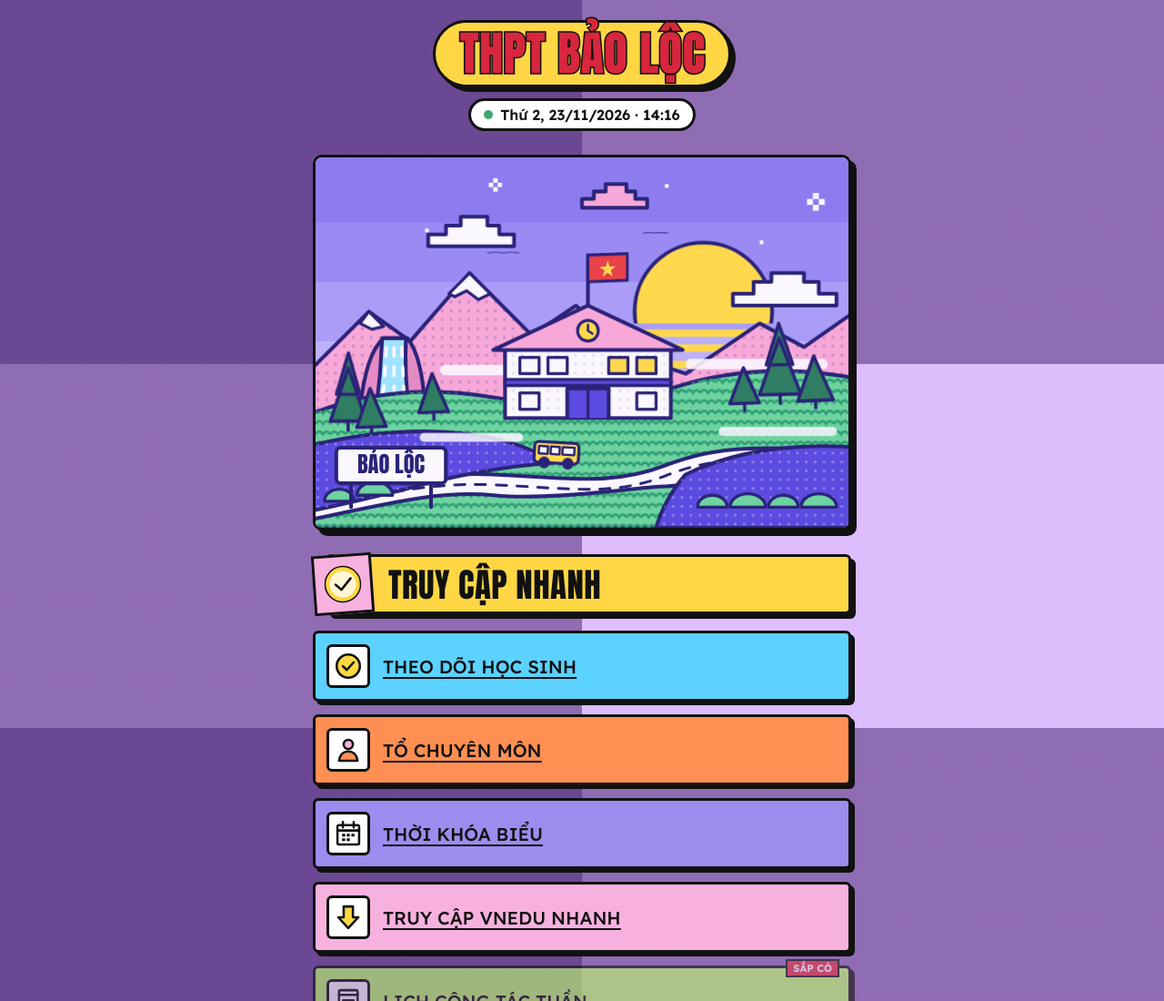
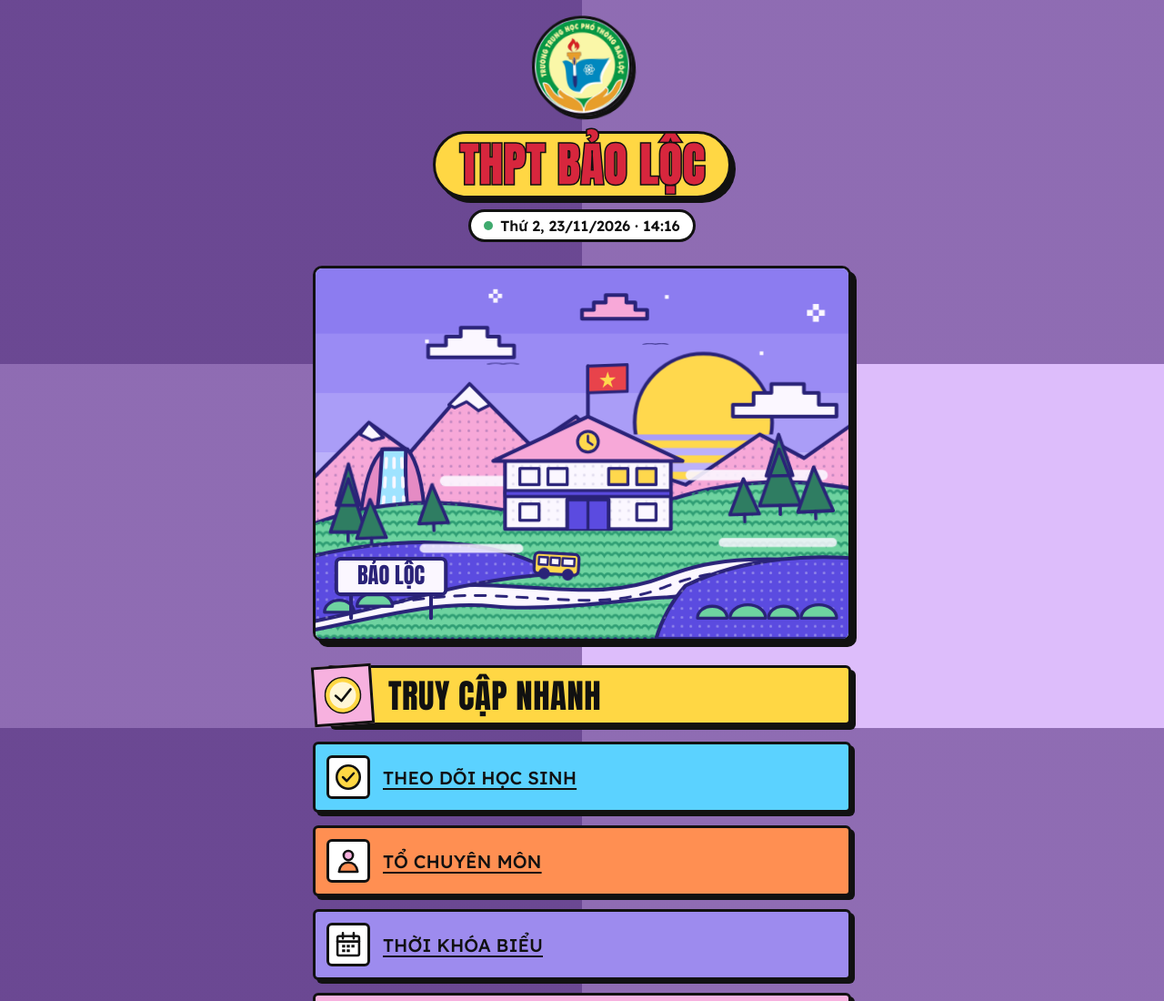
Before and after one commit to tusizhere/BAO-LOC-HIGHSCHOOL, a plain HTML site: page index.html in a window 1280 px wide. Shown: the top 1100 px of the page at 91% size. Drawn offline with Linux system fonts and the light colour scheme.

Commit message:
Thêm logo trường (cắt tròn)
Co-Authored-By: Claude Opus 5.5 <noreply@anthropic.com>
Claude-Session: https://claude.ai/code/session_01WE94neePhChpueggb1HxxS

```diff
--- a/index.html
+++ b/index.html
@@ -66,7 +66,8 @@ button{font:inherit;color:inherit;cursor:pointer}
 
 /* ---------- HEADER ---------- */
 .head{display:flex;flex-direction:column;align-items:center;gap:12px;padding-top:6px}
-.logo{width:96px;height:96px;border-radius:50%;background:#fff;border:var(--line);object-fit:contain;box-shadow:4px 4px 0 var(--ink)}
+.logo{width:110px;height:110px;border-radius:50%;border:var(--line);object-fit:cover;box-shadow:4px 4px 0 var(--ink);animation:bob 3s ease-in-out infinite}
+@keyframes bob{50%{transform:translateY(-6px) rotate(-3deg)}}
 .school{
   background:var(--yellow);border:var(--line);border-radius:999px;padding:8px 26px 6px;box-shadow:5px 5px 0 var(--ink);
   font-family:var(--title);font-size:clamp(2.2rem,11vw,3.2rem);line-height:1.05;letter-spacing:1px;color:#D7263D;text-align:center;
```
Also changed, not shown: logo.png (added).
